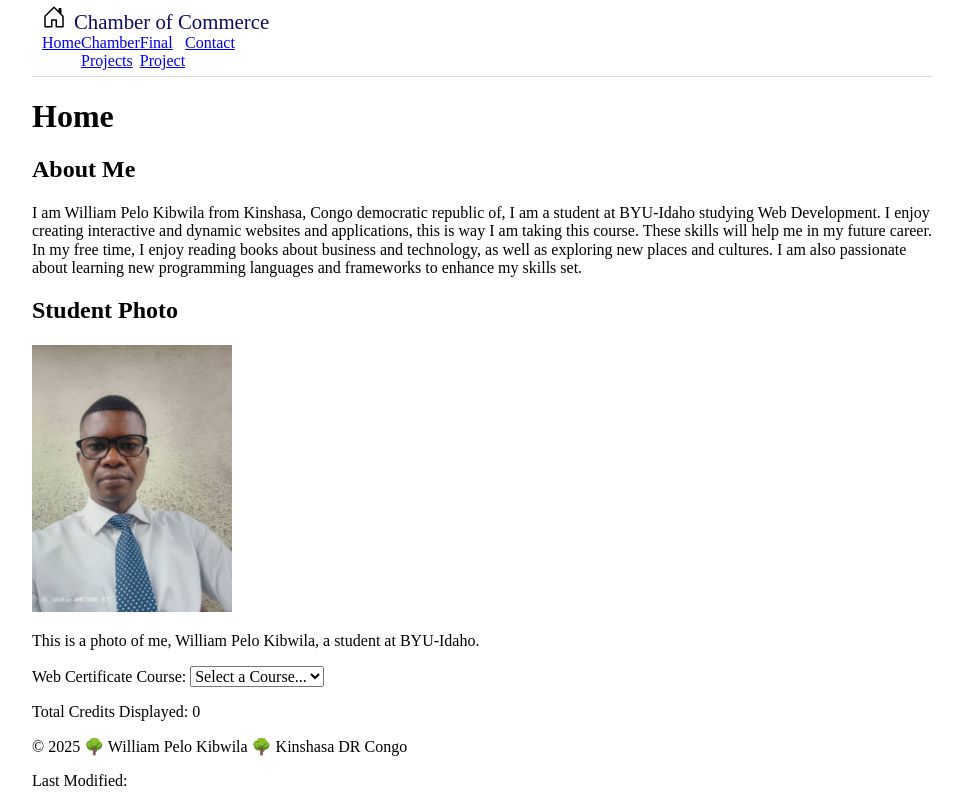
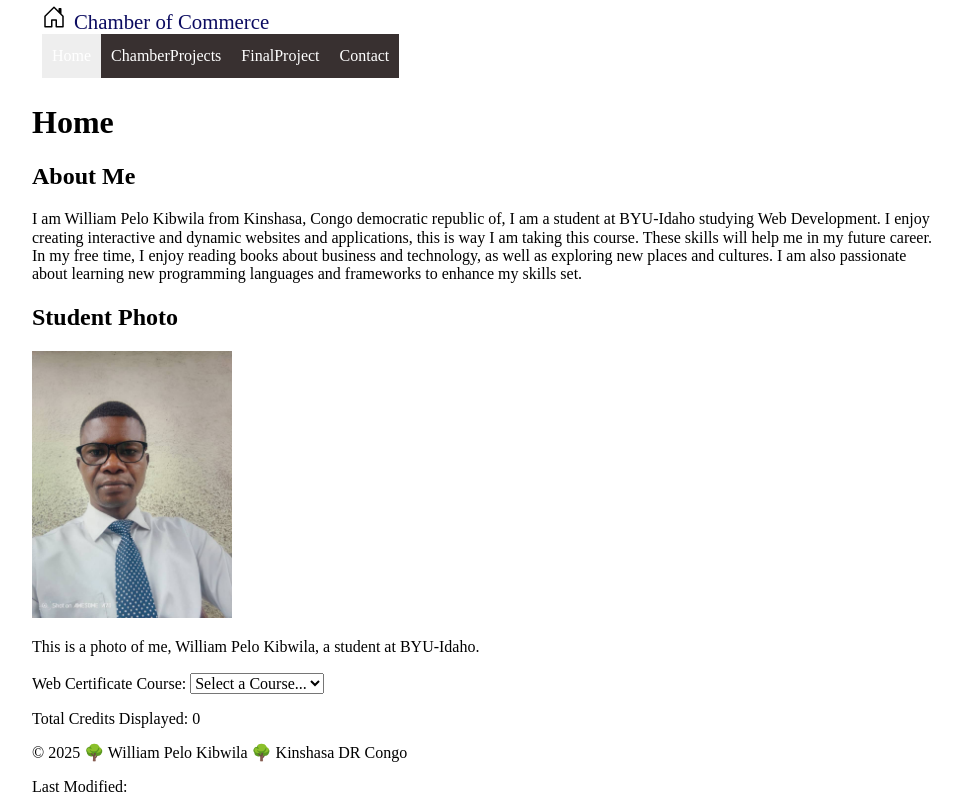
Before and after one commit to pro-will/wdd-231_homework, a plain HTML site: page index.html in a window 1280 px wide. Shown: the whole page, without its empty margins (158-1120 px from the left). Drawn offline with nearby package versions, Linux system fonts and the light colour scheme; files whose address does not match are found by name.

Commit message:
make change

```diff
--- a/index.html
+++ b/index.html
@@ -23,8 +23,8 @@
       <nav id="nav-bar" class="navigation">
          <ul>
             <li><a href="#" class="active">Home</a></li>
-            <li><a href="#">Chamber Projects</a></li>
-            <li><a href="#">Final Project</a></li>
+            <li><a href="#">ChamberProjects</a></li>
+            <li><a href="#">FinalProject</a></li>
             <li><a href="#contact">Contact</a></li>
          </ul>
       </nav>
--- a/styles/large.css
+++ b/styles/large.css
@@ -12,8 +12,12 @@
 }
  .navigation {
     display: block;
+    background-color: rgb(38, 35, 35);
  }
  .navigation ul {
     display: flex;
  }
+ .navigation li a.active {
+    background-color: #eee;
+ }
 }
--- a/styles/styles.css
+++ b/styles/styles.css
@@ -10,7 +10,7 @@ header {
     padding: 5px 0 5px 10px;
     column-gap: 8px;
     align-items: end;
-    border-bottom: solid 1px  #ddd;
+
 }
 
 header img {
@@ -49,6 +49,8 @@ header span {
 /* Navigation menu */
 .navigation {
     display: none;
+    background-color: rgb(23, 21, 21);
+    color: white;
 }
 
 .navigation.show {
@@ -60,3 +62,21 @@ header span {
     margin: 0;
     padding: 0;
 }
+
+.navigation a {
+    display: block;
+    padding: .8rem 10px;
+    text-decoration: none;
+    background-color: rgb(56, 48, 48);
+    color: #ffffff;
+
+}
+
+.navigation a:hover {
+    border: solid 1px #eee;
+}
+
+.active {
+    background-color: #111010;
+    color: #fff;
+}
```
